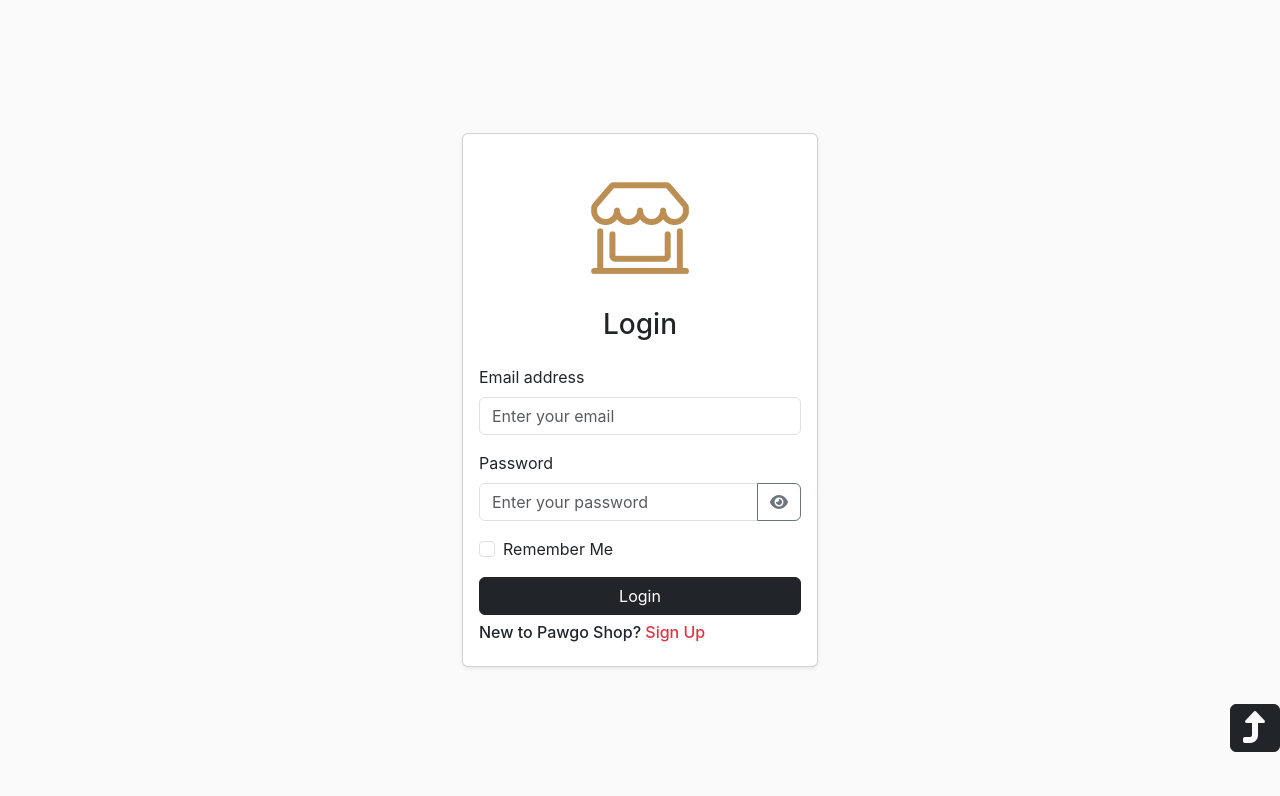
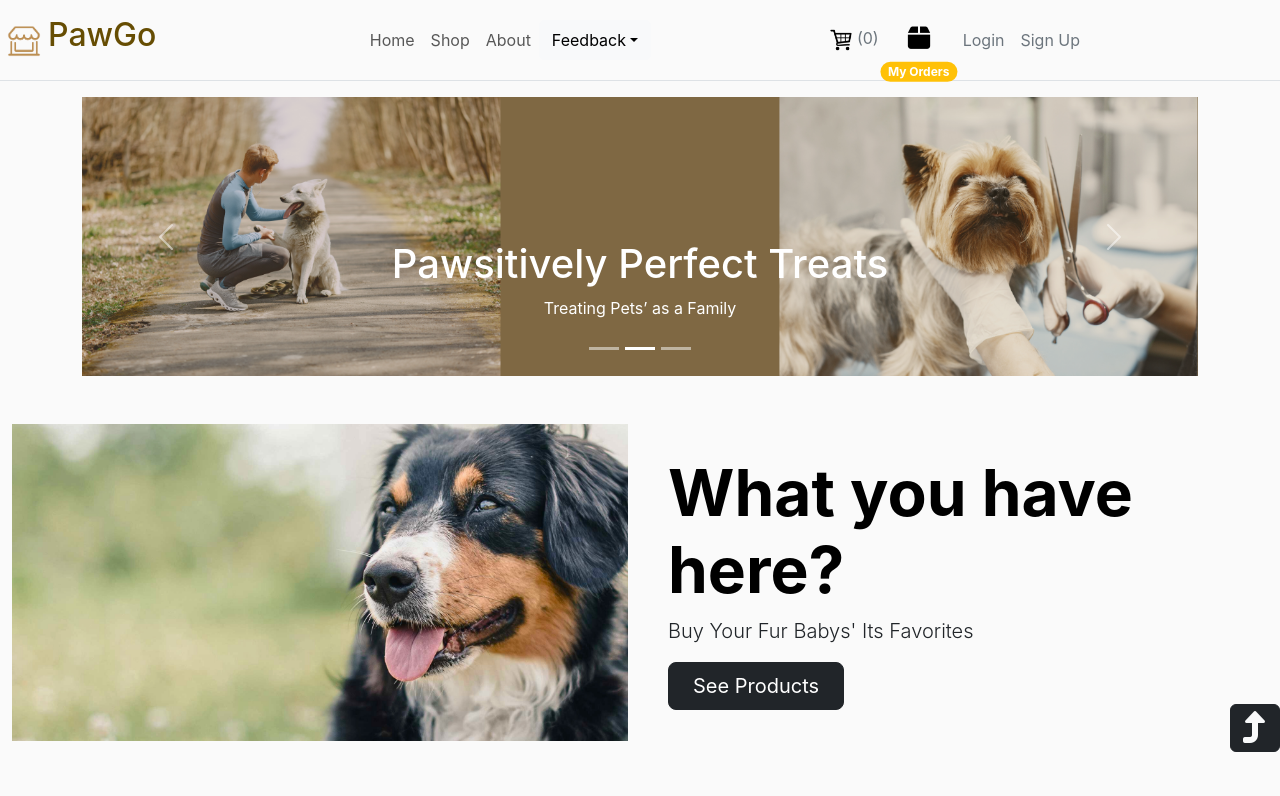
Before and after one commit to JohnJayvee/ken-jayvee, a React (Vite) app: page /home in a window 1280 px wide. Before the commit this address led to /login. Shown: the top 796 px of the page. Built offline with nearby package versions, Linux system fonts and the light colour scheme; no server answers.

Commit message:
fix authenticatino

```diff
--- a/src/components/Header/Header.jsx
+++ b/src/components/Header/Header.jsx
@@ -1,10 +1,9 @@
 import logoSVG from "./logo-transparent.png";
-// import userIcon from "./user-login-icon-removebg-preview.png";
 import cartIcon from "./Untitled_design-removebg-preview.png";
 import "./Header.css";
 import { Link } from "react-router-dom";
 import Button from "../UI/Button";
-import { useContext, useState } from "react";
+import { useContext } from "react";
 import CartContext from "../../store/CartContext";
 import UserProgressContext from "../../store/UserProgressContext";
 import myOrderIcon from "./place-holder.png";
@@ -22,10 +21,8 @@ function Header() {
   function handleShowCart() {
     userProgressCtx.showCart();
   }
-  const isLoggedIn = useAuth();
-  // if (!isLoggedIn) {
-  //   return null;
-  // }
+
+  const isLoggedIn = useAuth(true); // Pass true to skip redirection
 
   return (
     <header className="navbar navbar-expand-md mb-3 border-bottom row custom-navbar">
@@ -93,7 +90,7 @@ function Header() {
               </ul>
             </div>
           </ul>
-          <div className="d-flex align-itemscenter">
+          <div className="d-flex align-items-center">
             <Button
               onClick={handleShowCart}
               className="nav-link px-1 link-secondary"
@@ -109,7 +106,7 @@ function Header() {
                 </span>
               </Link>
             </Button>
-          </div>{" "}
+          </div>
           <ul className="nav col-12 col-md-auto mb-2 mb-md-0 align-items-center">
             {!isLoggedIn && (
               <>
@@ -125,9 +122,11 @@ function Header() {
                 </li>
               </>
             )}
-            <li>
-              <ProfileImage />
-            </li>
+            {isLoggedIn && (
+              <li>
+                <ProfileImage />
+              </li>
+            )}
           </ul>
         </div>
       </div>
--- a/src/components/auth.jsx
+++ b/src/components/auth.jsx
@@ -1,20 +1,24 @@
-import { useState, useEffect } from 'react';
-import { useNavigate } from 'react-router-dom';
+import { useState, useEffect } from "react";
+import { useNavigate } from "react-router-dom";
 
-const useAuth = () => {
+const useAuth = (skipRedirect = false) => {
   const navigate = useNavigate();
   const [isLoggedIn, setIsLoggedIn] = useState(false);
 
   useEffect(() => {
-    const token = localStorage.getItem('token') || sessionStorage.getItem('token');
+    const token =
+      localStorage.getItem("token") || sessionStorage.getItem("token");
 
-    if (!token) {
-      navigate('/login', { replace: true });
+    if (token) {
+      setIsLoggedIn(true);
     } else {
-      setIsLoggedIn(true);
+      setIsLoggedIn(false);
 
+      if (!skipRedirect) {
+        navigate("/login", { replace: true });
+      }
     }
-  }, [navigate]);
+  }, [navigate, skipRedirect]);
 
   return isLoggedIn;
 };
```
